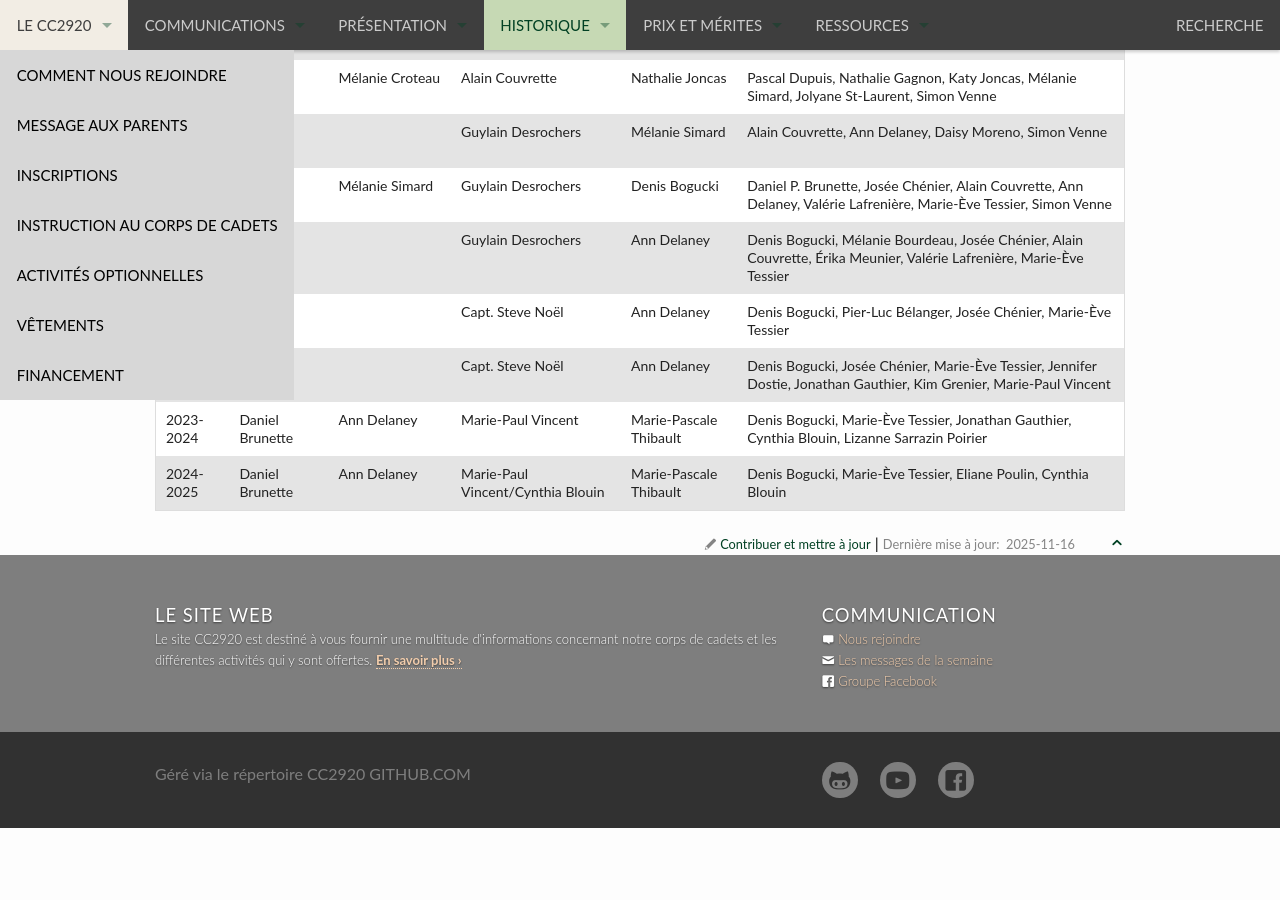
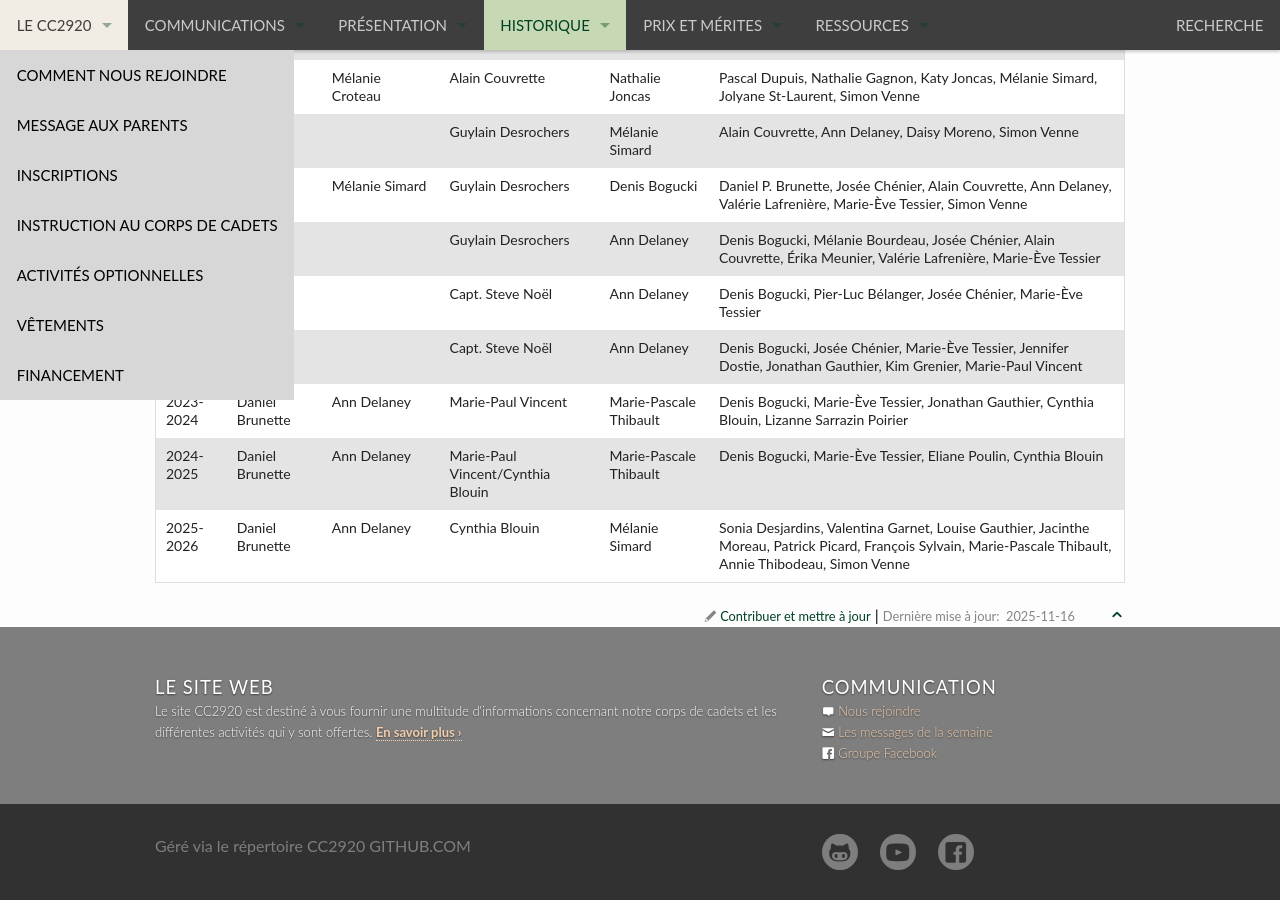
Before and after one commit to CC2920/web, a Jekyll site: the page built from _historique/comite-soutien.md, in a window 1280 px wide and 900 px high, scrolled down 2743 px. Built offline with Jekyll 4.4.1, drawn with Linux system fonts in a browser that asks for light colours; before the commit the page ends 3571 px from its top, so only the background shows below that.

Commit message:
Add 2025-2026 committee members to the record

```diff
--- a/_historique/comite-soutien.md
+++ b/_historique/comite-soutien.md
@@ -67,3 +67,4 @@ En septembre 2010, on comptait cinq membres du comité de soutien et quatre bén
 | 2022-2023 | Daniel Brunette |     | Capt. Steve Noël | Ann Delaney | Denis Bogucki, Josée Chénier, Marie-Ève Tessier, Jennifer Dostie, Jonathan Gauthier, Kim Grenier, Marie-Paul Vincent |
 | 2023-2024 | Daniel Brunette | Ann Delaney | Marie-Paul Vincent | Marie-Pascale Thibault | Denis Bogucki, Marie-Ève Tessier, Jonathan Gauthier, Cynthia Blouin, Lizanne Sarrazin Poirier |
 | 2024-2025 | Daniel Brunette | Ann Delaney | Marie-Paul Vincent/Cynthia Blouin | Marie-Pascale Thibault | Denis Bogucki, Marie-Ève Tessier, Eliane Poulin, Cynthia Blouin |
+| 2025-2026 | Daniel Brunette | Ann Delaney | Cynthia Blouin | Mélanie Simard | Sonia Desjardins, Valentina Garnet, Louise Gauthier, Jacinthe Moreau, Patrick Picard, François Sylvain, Marie-Pascale Thibault, Annie Thibodeau, Simon Venne |
```
